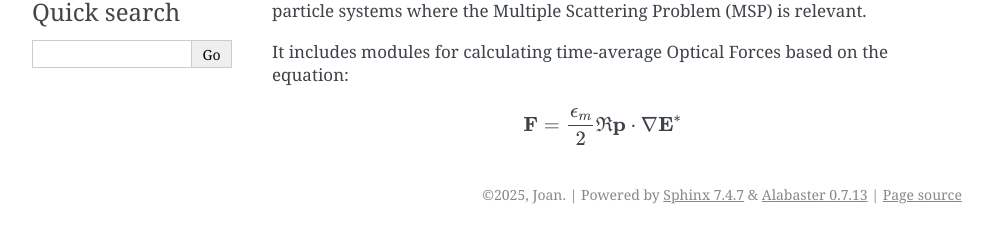
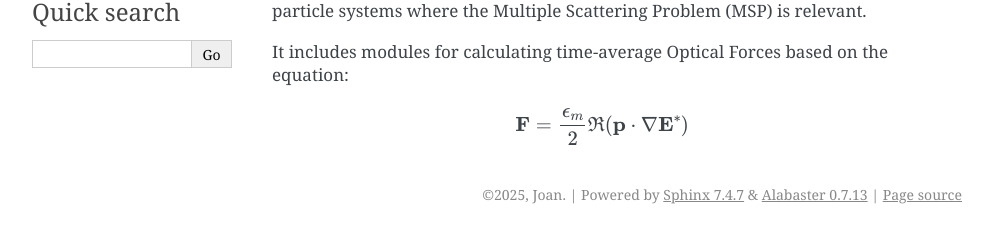
Before and after one commit to JJkrokoder/msptools, a Sphinx documentation site: the page built from docs/source/index.rst, in a window 1280 px wide. Shown: the part 250-493 px from the top of the page, without its empty margins (148-1141 px from the left). Built offline with Sphinx 7.4.7, drawn with Linux system fonts in a browser that asks for light colours; pages that are not in the unit, such as notebooks, are missing from menus.

```diff
--- a/docs/source/index.rst
+++ b/docs/source/index.rst
@@ -16,7 +16,7 @@ It includes modules for calculating time-average Optical Forces based on the equ
 
 .. math::
 
-   \mathbf{F} = \frac{\epsilon_m}{2}\Re{\mathbf{p}\cdot \nabla \mathbf{E}^* }
+   \mathbf{F} = \frac{\epsilon_m}{2}\Re(\mathbf{p}\cdot \nabla \mathbf{E}^* )
 
 
 .. toctree::
```
Also changed, not shown: README.md (+3 -0 lines).
